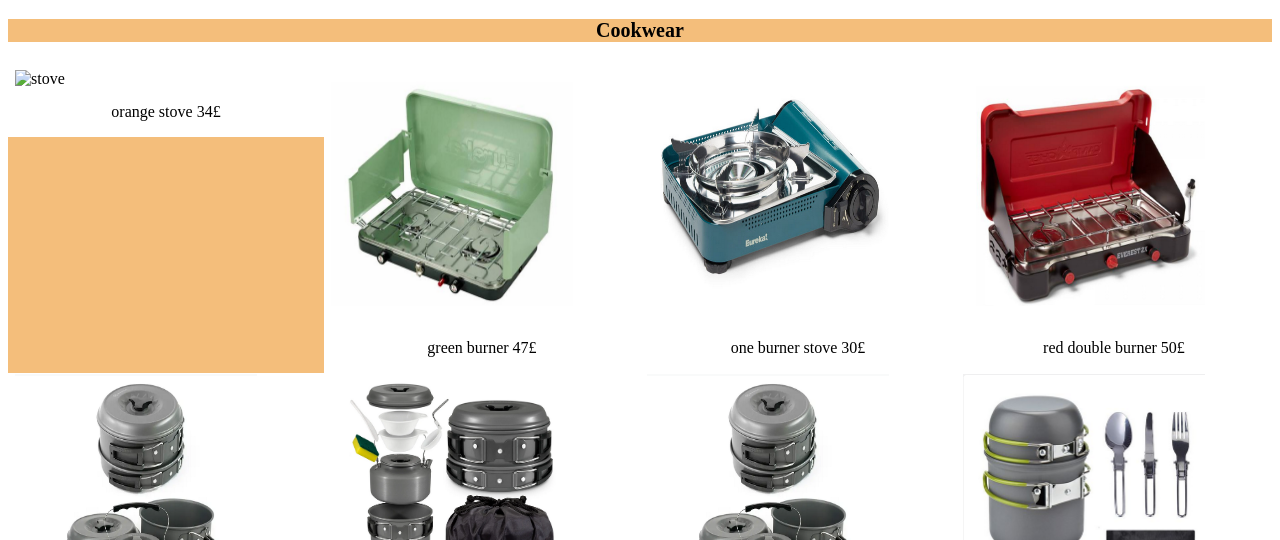
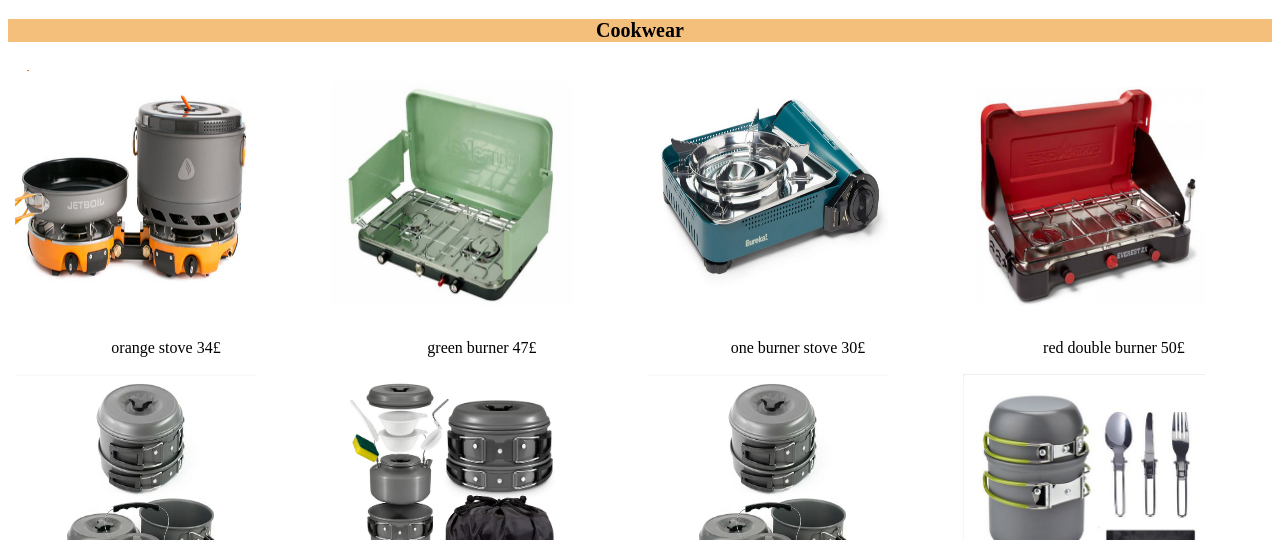
Before and after one commit to Nady123-bit/camp-retail, a plain HTML site: page campingequipment.html in a window 1280 px wide. Shown: the part 260-800 px from the top of the page. Drawn offline with Linux system fonts and the light colour scheme.

Commit message:
equipment

```diff
--- a/campingequipment.html
+++ b/campingequipment.html
@@ -48,7 +48,7 @@
 
     <div class="responsive">
         <div class="gallery">
-            <img src="Images/" alt="stove">
+            <img src="Images/stove1.png" alt="stove">
           </a>
           <div class="desc">orange stove 34£</div>
         </div>
```
